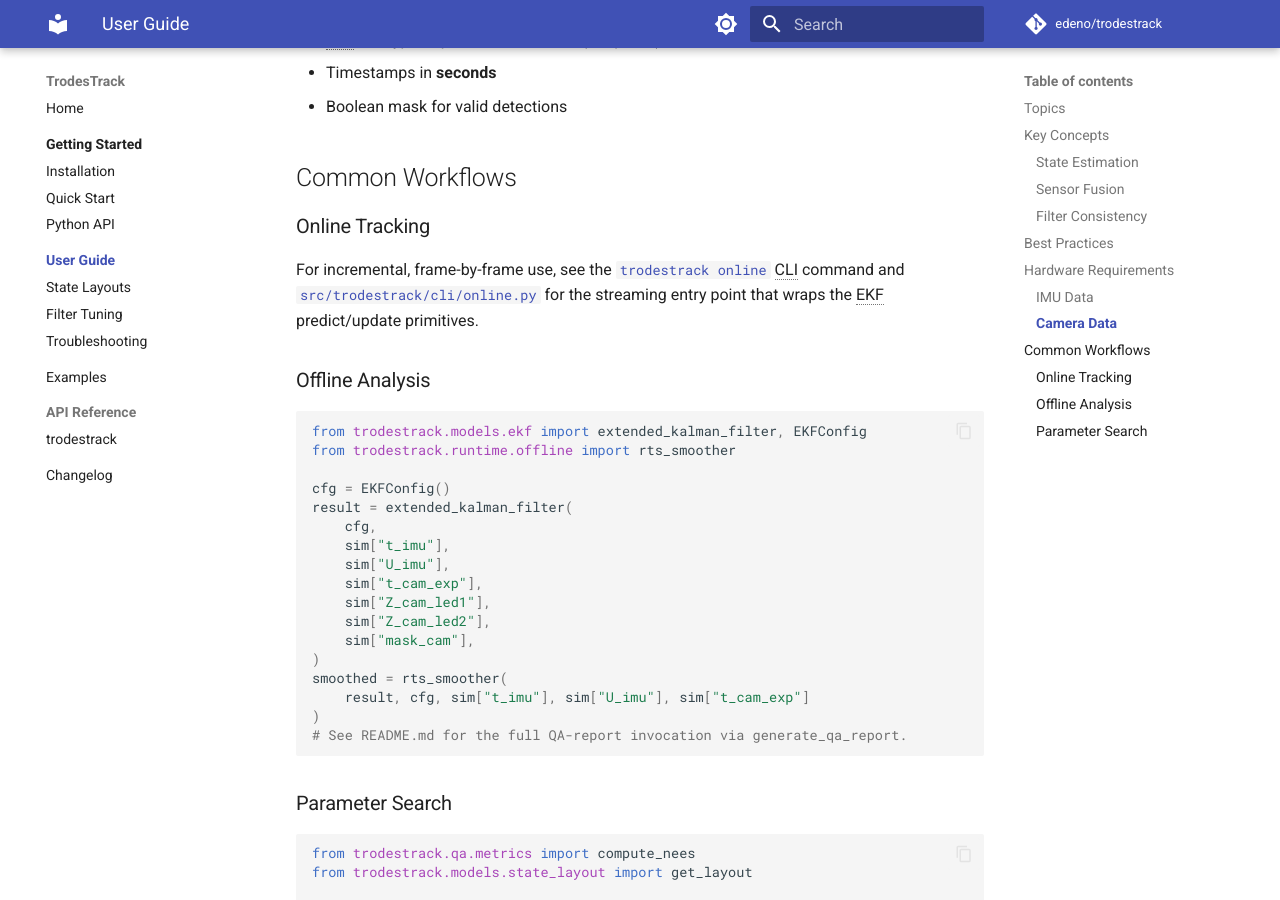
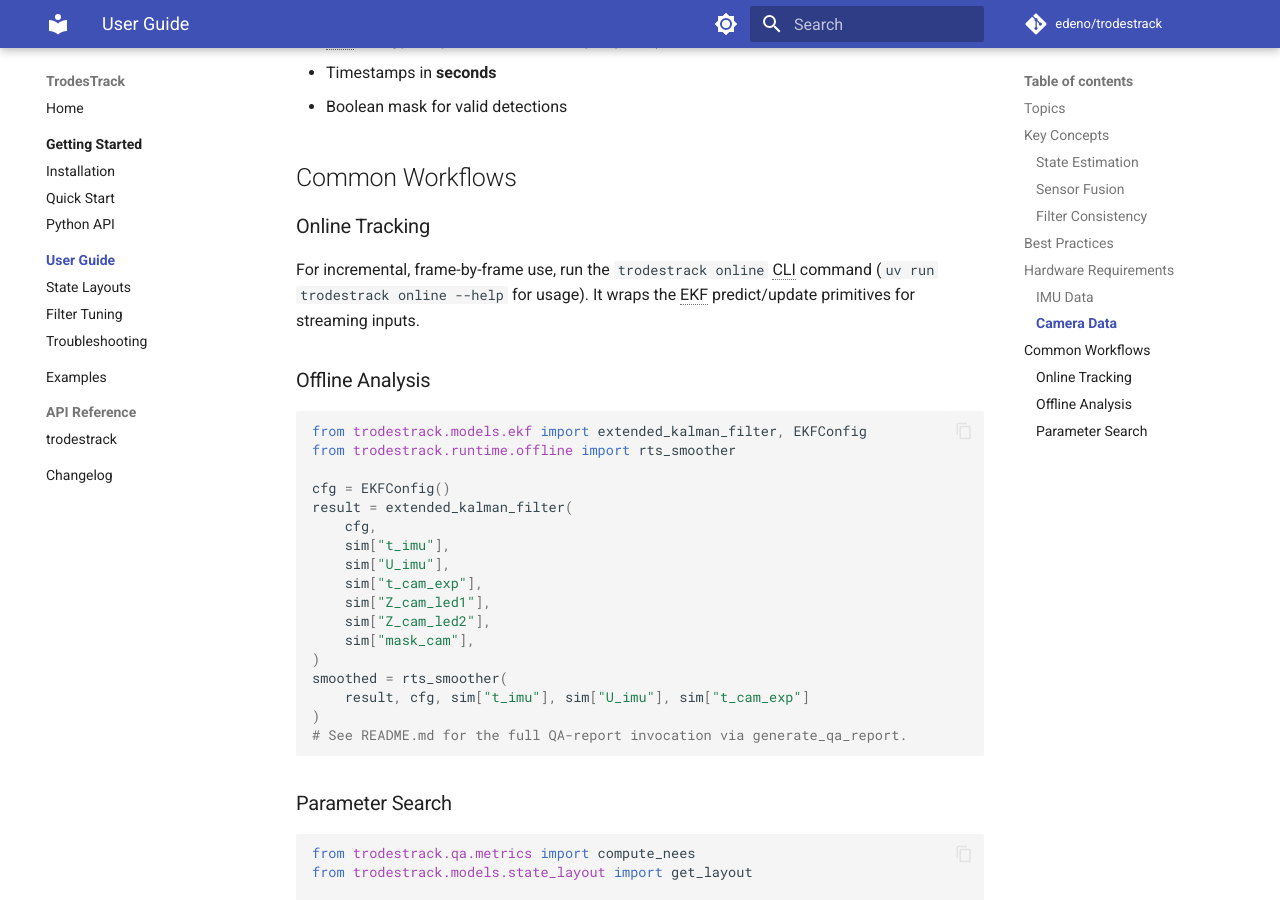
Before and after one commit to edeno/trodestrack, an MkDocs documentation site: the page built from docs/user-guide/index.md, in a window 1280 px wide and 900 px high, scrolled down 2317 px. Built offline with MkDocs 1.6.1 and Material for MkDocs 9.7.7, drawn with Linux system fonts in a browser that asks for light colours; comment, search, counter and statistics services are not loaded.

Commit message:
Remove broken mkdocs links in user-guide/index.md
The previous doc-cleanup commit added two relative links from the
"Online Tracking" section that mkdocs strict mode rejected:
- ../cli.md (no such doc)
- ../../src/trodestrack/cli/online.py (source file, not a doc target)

Replace with descriptive plain text pointing to the trodestrack online
CLI command. Verified locally with uv run mkdocs build --strict;
documentation now builds in strict mode without warnings.

Co-Authored-By: Claude Opus 4.7 (1M context) <noreply@anthropic.com>

```diff
--- a/docs/user-guide/index.md
+++ b/docs/user-guide/index.md
@@ -98,10 +98,9 @@ Units must be SI (not raw sensor counts).
 
 ### Online Tracking
 
-For incremental, frame-by-frame use, see the
-[`trodestrack online`](../cli.md) CLI command and
-[`src/trodestrack/cli/online.py`](../../src/trodestrack/cli/online.py) for the
-streaming entry point that wraps the EKF predict/update primitives.
+For incremental, frame-by-frame use, run the `trodestrack online` CLI
+command (`uv run trodestrack online --help` for usage). It wraps the EKF
+predict/update primitives for streaming inputs.
 
 ### Offline Analysis
 
```
